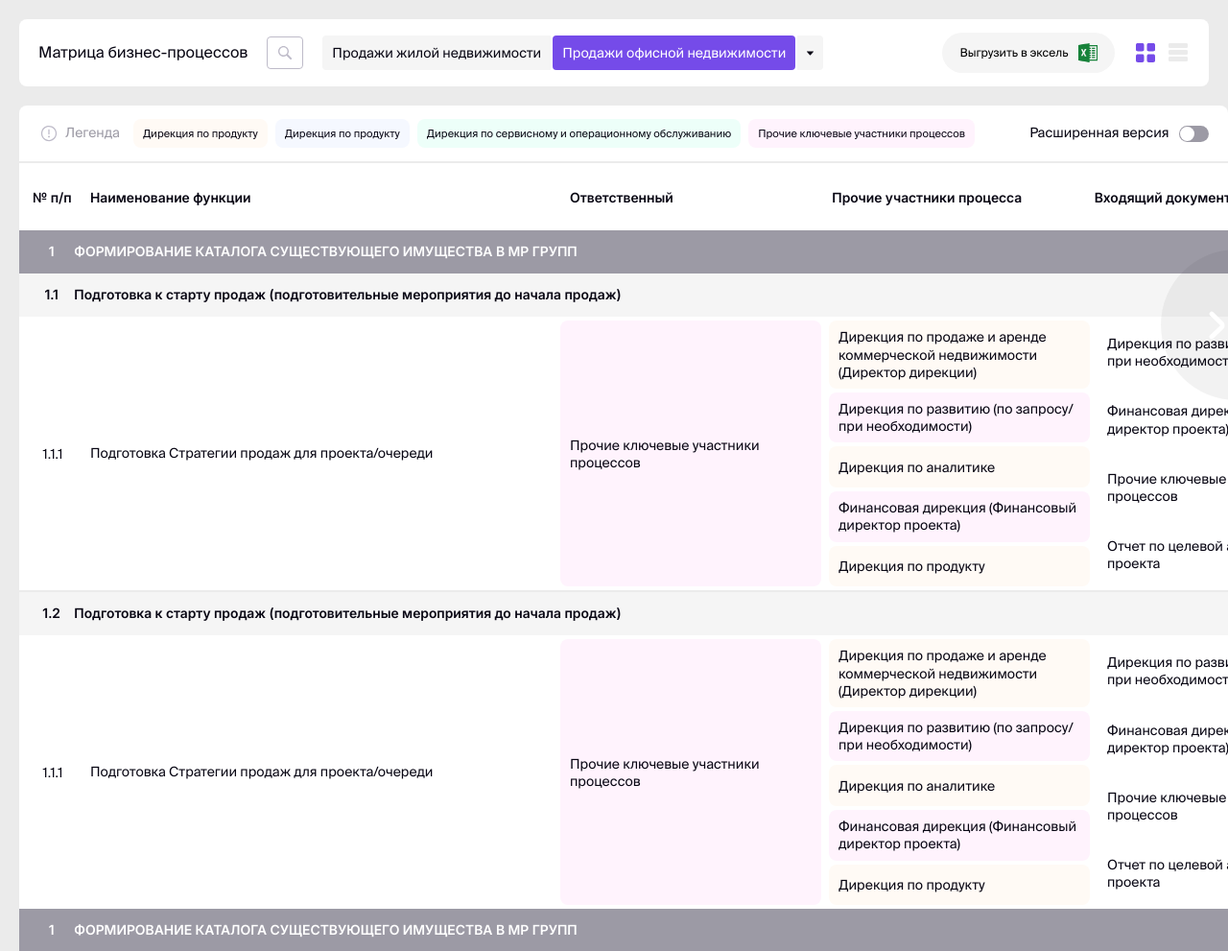
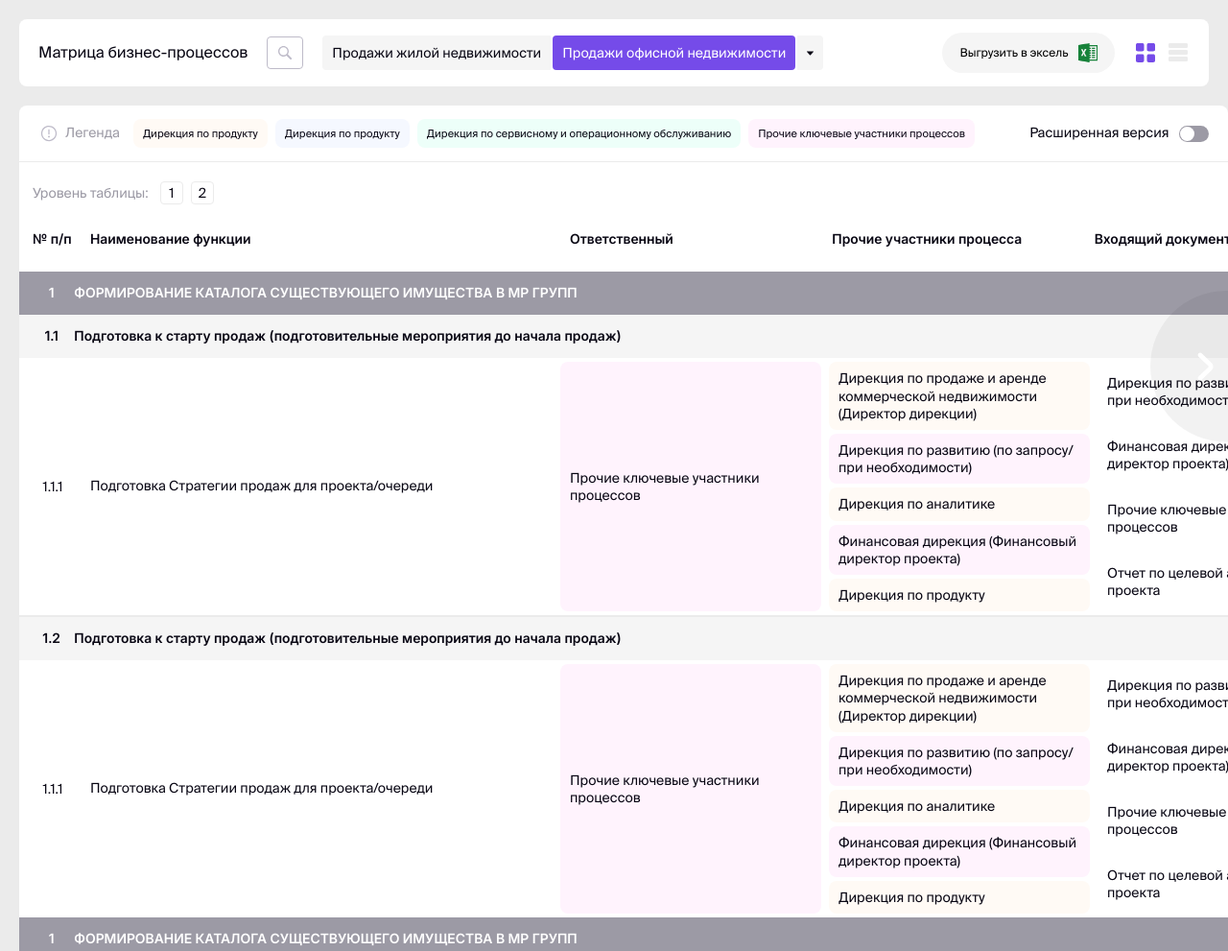
Before and after one commit to infinityavoid/uxartmatrix, a plain HTML site: page index.html in a window 1280 px wide. Shown: the top 991 px of the page at 96% size. Drawn offline with Linux system fonts and the light colour scheme.

Commit message:
Add files via upload

```diff
--- a/index.html
+++ b/index.html
@@ -162,23 +162,27 @@
           </label>
         </div>
       </div>
+      <div class="matrix__level">
+        <p class="matrix__level-text">Уровень таблицы:</p>
+        <div class="matrix__level-buttons">
+          <button class="matrix__level-control" data-level="1">1</button>
+          <button class="matrix__level-control" data-level="2">2</button>
+        </div>
+      </div>
       <div class="matrix__container">
         <div class="matrix__swipe-left-btn">
-          <svg width="17" height="30" viewBox="0 0 17 30" fill="none" xmlns="http://www.w3.org/2000/svg">
-            <g transform="scale(-1 1) translate(-17 0)">
-              <path d="M3 27.0621L13.2889 17.1831C14.504 16.0164 14.504 14.1072 13.2889 12.9405L3 3.06152"
-                stroke="white" stroke-width="4.80011" stroke-miterlimit="10" stroke-linecap="round"
-                stroke-linejoin="round" />
-            </g>
+          <svg xmlns="http://www.w3.org/2000/svg" width="81" height="158" viewBox="0 0 81 158" fill="none">
+            <circle cx="78.75" cy="78.75" r="78.75" fill="black" fill-opacity="0.05"/>
+            <path d="M52 91.0006L62.2889 81.1215C63.504 79.9548 63.504 78.0457 62.2889 76.879L52 67" stroke="white" stroke-width="4.80011" stroke-miterlimit="10" stroke-linecap="round" stroke-linejoin="round"/>
           </svg>
         </div>
         <div class="matrix__swipe-right-btn">
-          <svg width="17" height="30" viewBox="0 0 17 30" fill="none" xmlns="http://www.w3.org/2000/svg">
-            <path d="M3 27.0621L13.2889 17.1831C14.504 16.0164 14.504 14.1072 13.2889 12.9405L3 3.06152" stroke="white"
-              stroke-width="4.80011" stroke-miterlimit="10" stroke-linecap="round" stroke-linejoin="round" />
+          <svg xmlns="http://www.w3.org/2000/svg" width="81" height="158" viewBox="0 0 81 158" fill="none">
+            <circle cx="78.75" cy="78.75" r="78.75" fill="black" fill-opacity="0.05"/>
+            <path d="M52 91.0006L62.2889 81.1215C63.504 79.9548 63.504 78.0457 62.2889 76.879L52 67" stroke="white" stroke-width="4.80011" stroke-miterlimit="10" stroke-linecap="round" stroke-linejoin="round"/>
           </svg>
         </div>
-        <div class="matrix__scroll-container">
+        <div class="title-wrap">
           <div class="matrix__title">
             <div class="matrix__col col-1">
               <div class="matrix__cell">
@@ -221,6 +225,8 @@
               </div>
             </div>
           </div>
+        </div>
+        <div class="body-wrap">
           <div class="matrix__body">
             <div class="base-accordion matrix__accordion active">
               <div class="matrix__accordion-title base-accordion__title">
--- a/index.js
+++ b/index.js
@@ -67,7 +67,8 @@ document.addEventListener('DOMContentLoaded', function () {
 
     const initScrollContainer = () => {
         const matrixContainer = document.querySelector('.matrix__container')
-        const matrixScrollContainer = document.querySelector('.matrix__scroll-container')
+        const matrixTitleWrap = document.querySelector('.title-wrap')
+        const matrixBodyWrap = document.querySelector('.body-wrap')
         const leftBtn = matrixContainer.querySelector('.matrix__swipe-left-btn')
         const rightBtn = matrixContainer.querySelector('.matrix__swipe-right-btn')
 
@@ -76,15 +77,15 @@ document.addEventListener('DOMContentLoaded', function () {
         leftBtn.style.top = startBtnOffset + 'px'
         rightBtn.style.top = startBtnOffset + 'px'
 
-        let scrollAmount = matrixScrollContainer.scrollWidth / 8;
+        let scrollAmount = matrixBodyWrap.scrollWidth / 8;
 
         const updateButtonVisibility = () => {
-            if (matrixScrollContainer.scrollLeft === 0) {
+            if (matrixBodyWrap.scrollLeft === 0) {
                 leftBtn.classList.remove('visible')
             } else {
                 leftBtn.classList.add('visible')
             }
-            if (Math.abs(matrixScrollContainer.scrollWidth - matrixScrollContainer.clientWidth - matrixScrollContainer.scrollLeft) < 1) {
+            if (Math.abs(matrixBodyWrap.scrollWidth - matrixBodyWrap.clientWidth - matrixBodyWrap.scrollLeft) < 1) {
                 rightBtn.classList.remove('visible')
             } else {
                 rightBtn.classList.add('visible')
@@ -92,14 +93,16 @@ document.addEventListener('DOMContentLoaded', function () {
         }
 
         leftBtn.onclick = () => {
-            matrixScrollContainer.scrollLeft -= scrollAmount;
+            matrixBodyWrap.scrollLeft -= scrollAmount;
+            matrixTitleWrap.scrollLeft -=scrollAmount;
             setTimeout(() => {
                 updateButtonVisibility();
             }, 350)
         };
 
         rightBtn.onclick = () => {
-            matrixScrollContainer.scrollLeft += scrollAmount;
+            matrixBodyWrap.scrollLeft += scrollAmount;
+            matrixTitleWrap.scrollLeft +=scrollAmount;
             setTimeout(() => {
                 updateButtonVisibility();
             }, 350)
@@ -181,10 +184,38 @@ document.addEventListener('DOMContentLoaded', function () {
         });
     }
 
+    const initLevelButtons = () => {
+        const buttons = document.querySelectorAll('.matrix__level-control');
+        buttons.forEach((el)=>{
+            el.addEventListener('click', ()=> {
+                el.classList.toggle('active')
+                if(el.dataset.level === '1'){
+                    let accordions = document.querySelectorAll('.matrix__accordion')
+                    if(el.classList.contains('active')){
+                        accordions.forEach(el=> el.classList.remove('active'))
+                    }
+                    else {
+                        accordions.forEach(el=> el.classList.add('active'))
+                    }
+                }
+                if(el.dataset.level === '2'){
+                    let accordions = document.querySelectorAll('.matrix__nested-accordion')
+                    if(el.classList.contains('active')){
+                        accordions.forEach(el=> el.classList.remove('active'))
+                    }
+                    else {
+                        accordions.forEach(el=> el.classList.add('active'))
+                    }
+                }
+            })
+        })
+    }
+
     initLegendPopup();
     initExtendSwitch();
     initAccordions();
     initScrollContainer();
     initFilterSelect();
     initTags();
+    initLevelButtons();
 });
--- a/styles.css
+++ b/styles.css
@@ -345,10 +345,51 @@ body {
     border-radius: 8px 8px 0 0;
     padding: 10px 20px;
     background-color: var(--white);
-    margin-bottom: 2px;
+    margin-bottom: 1px;
     gap: 10px;
     display: flex;
     align-items: center;
+}
+
+.matrix__level {
+    display: flex;
+    gap: 12px;
+    padding-top: 20px;
+    background-color: var(--white);
+    align-items: center;
+    padding: 20px 14px 0 14px;
+}
+
+.matrix__level-text {
+    font-size: 14px;
+    font-family: 'Suisse-Intl-Regular';
+    line-height: 110%;
+    color: var(--grey-main)
+}
+
+.matrix__level-buttons {
+    display: flex;
+    gap: 8px;
+}
+
+.matrix__level-control {
+    width: 24px;
+    height: 24px;
+    background-color: transparent;
+    border-radius: 4px;
+    border: 1px solid var(--grey-bg);
+    font-size: 14px;
+    line-height: 110%;
+    font-family: 'Suisse-Intl-Regular';
+    color: var(--black);
+    transition: .35s;
+    cursor: pointer;
+}
+
+.matrix__level-control:hover {
+    border: 1px solid var(--violett);
+    background-color: var(--violett);
+    color: var(--white);
 }
 
 .matrix__legend-title {
@@ -451,14 +492,13 @@ body {
 }
 
 .matrix__line {
-    /* display: flex; */
     background-color: var(--white);
     font-family: 'Suisse-Intl-Regular';
     font-size: 14px;
     padding-left: 10px;
     display: grid;
     grid-template-columns: 50px 900px repeat(3, 1fr) repeat(3, 0fr);
-    transition: 0.35s;
+    transition: .35s;
 }
 
 .extended .matrix__line {
@@ -493,6 +533,7 @@ body {
     display: flex;
     align-items: center;
     background-color: var(--white);
+    transition: .35s;
 }
 
 .matrix__cell.default {
@@ -523,7 +564,7 @@ body {
 /* extended */
 
 .matrix__col.extended-col {
-    padding: 0;
+    padding: 4px 0;
 }
 
 .extended.matrix__col.extended-col {
@@ -531,7 +572,9 @@ body {
 }
 
 .matrix__col.extended-col .matrix__cell {
-    padding: 0;
+    padding: 8px 0;
+    min-width: 180px;
+
 }
 
 .extended .matrix__col.extended-col .matrix__cell {
@@ -554,6 +597,10 @@ body {
     display: flex;
     opacity: 1;
     padding: 4px;
+}
+
+.matrix:not(.extended) .extended-col {
+    font-size: 0;
 }
 
 .matrix .extended-hidden-col {
@@ -684,14 +731,22 @@ body {
 
 .matrix__container {
     position: relative;
+    /*overflow: hidden;*/
+}
+
+.title-wrap {
+    position: sticky;
+    top: 0;
     overflow: hidden;
+}
+.body-wrap {
+    overflow: hidden;
+}
+.title-wrap, .body-wrap {
+    scroll-behavior: smooth;
 }
 
 .matrix__swipe-left-btn, .matrix__swipe-right-btn {
-    background-color: var(--black-9);
-    width: 157px;
-    height: 157px;
-    border-radius: 100%;
     position: absolute;
     display: none;
     align-items: center;
@@ -701,19 +756,16 @@ body {
 }
 
 .matrix__swipe-left-btn {
-    left: -87px;
+    left: 0;
     transition: 0.35s;
     svg {
-        margin-left: 90px
+        transform: rotate(180deg);
     }
 }
 
 .matrix__swipe-right-btn {
-    right: -87px;
+    right: 0;
     transition: 0.35s;
-    svg {
-        margin-left: 50px
-    }
 }
 
 @media (max-width: 1919px) {
@@ -768,7 +820,6 @@ body {
     }
 
     .matrix__scroll-container {
-        overflow-x: hidden;
         scroll-behavior: smooth;
     }
 
```
